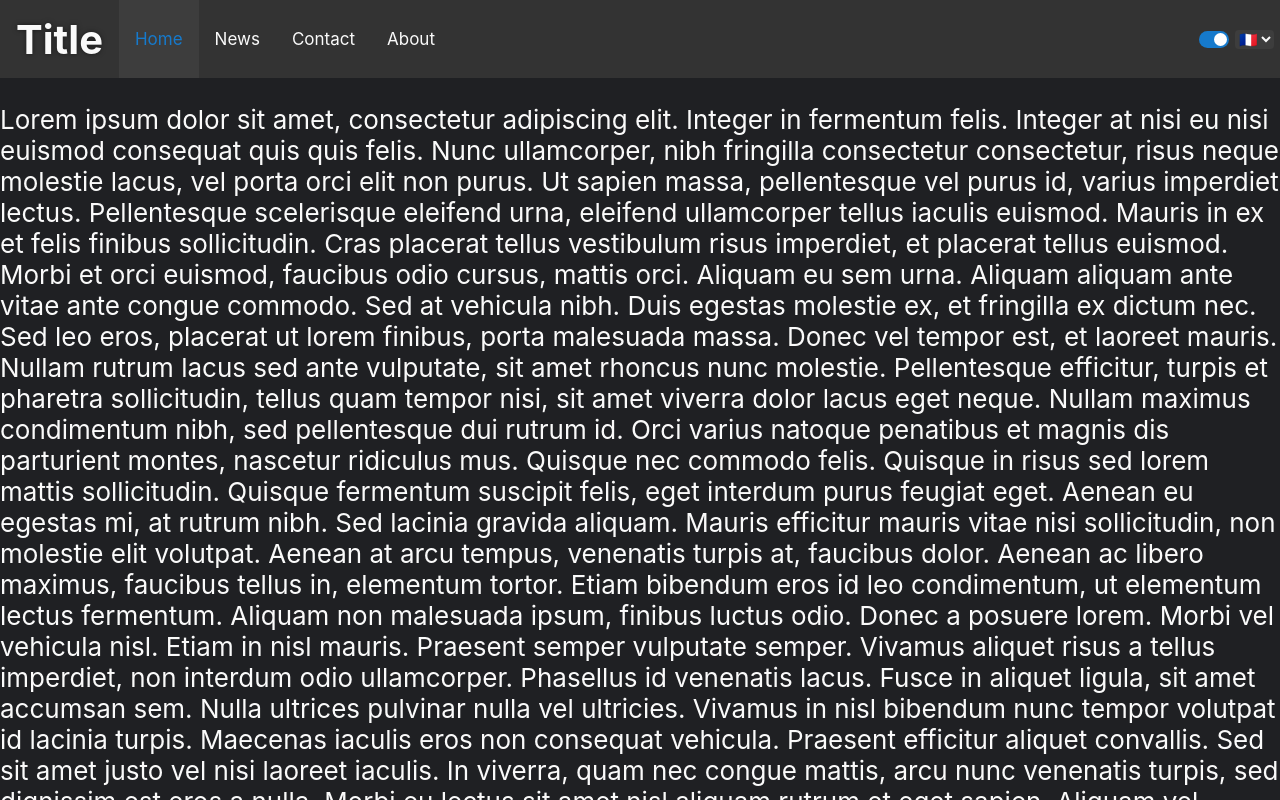
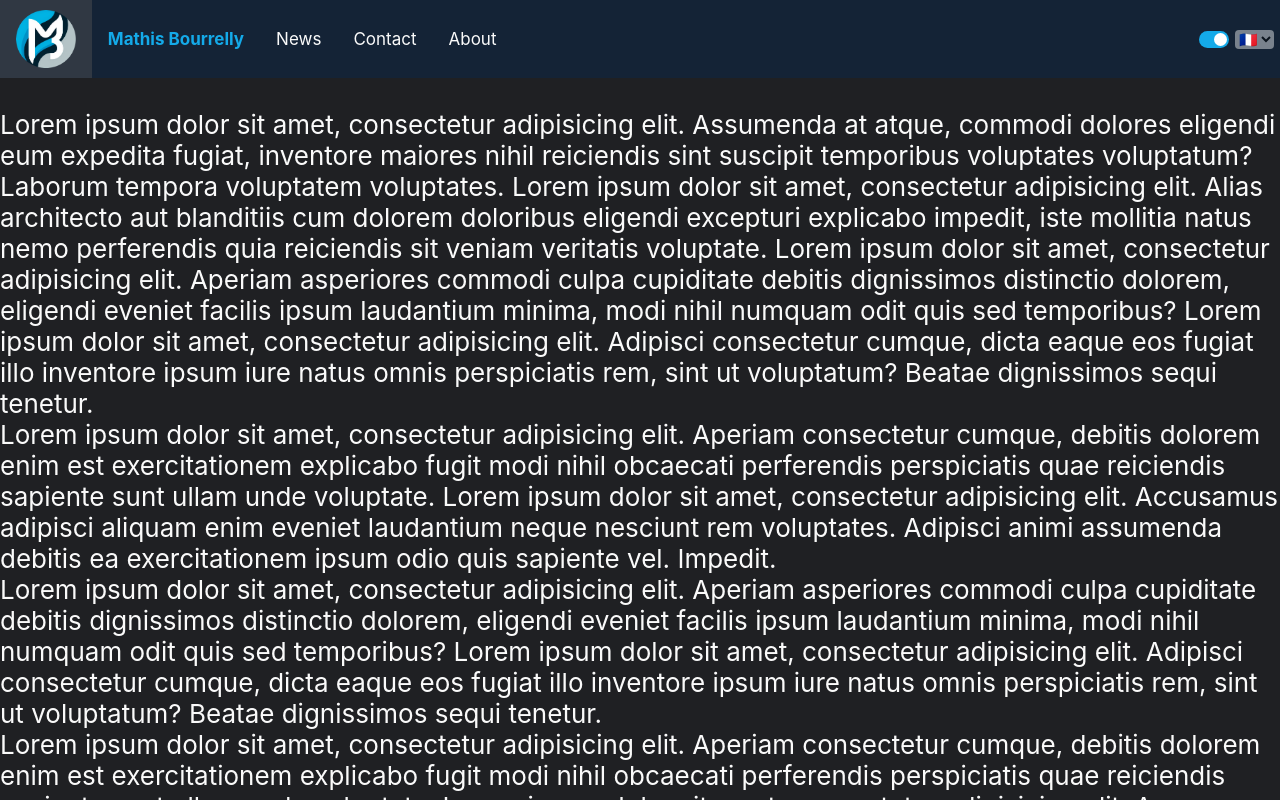
Before and after one commit to Mathis-Bourrelly/portfolio, a React (Create React App) app: page / in a window 1280 px wide. Shown: the top 800 px of the page. Built offline with nearby package versions, Linux system fonts and the light colour scheme.

Commit message:
language

```diff
--- a/public/index.html
+++ b/public/index.html
@@ -24,20 +24,12 @@
       work correctly both with client-side routing and a non-root public URL.
       Learn how to configure a non-root public URL by running `npm run build`.
     -->
-    <title>React App</title>
+    <title>Mathis Bourrelly</title>
   </head>
   <body>
     <noscript>You need to enable JavaScript to run this app.</noscript>
-    <div id="root"></div>
-    <!--
-      This HTML file is a template.
-      If you open it directly in the browser, you will see an empty page.
+    <div id="root">
 
-      You can add webfonts, meta tags, or analytics to this file.
-      The build step will place the bundled scripts into the <body> tag.
-
-      To begin the development, run `npm start` or `yarn start`.
-      To create a production bundle, use `npm run build` or `yarn build`.
-    -->
+    </div>
   </body>
 </html>
--- a/src/App.css
+++ b/src/App.css
@@ -6,19 +6,19 @@ html {
 
 html {
     --color-background: white;
-    --color-text: #1f2023;
-    --color-nav-background: white;
-    --color-nav-hover-background: #b4b4b4;
+    --color-text: #0b141e;
+    --color-nav-background: #142336;
+    --color-nav-hover-background: rgba(180, 180, 180, 0.38);
     --color-nav-active-background: rgba(255, 255, 255, 0.43);
-    --color-accent-color: #3999ea;
+    --color-accent-color: #14AAE9;
 }
 html.dark {
     --color-background: #1f2023;
     --color-text: #fafafa;
-    --color-nav-background: #333;
-    --color-nav-hover-background: #565656;
-    --color-nav-active-background: #3d3d3d;
-    --color-accent-color: #167acc;
+    --color-nav-background: #142336;
+    --color-nav-hover-background: rgba(86, 86, 86, 0.42);
+    --color-nav-active-background: rgba(255, 255, 255, 0.43);
+    --color-accent-color: #14AAE9;
 }
 
 
@@ -31,6 +31,7 @@ html {
 .nav {
     position: sticky;
     top: 0;
+
     background: var(--color-nav-background);
     overflow: hidden;
     height: 3rem;
@@ -39,11 +40,11 @@ html {
 }
 
 .nav {
-    transition: background-color .4s ease;
+    transition: background-color .4s ease,color .4s ease;
 }
 
 .nav.scrolled{
-    background: rgba(255, 255, 255, 0.33);
+    background: rgba(255, 255, 255, 0.18);
     box-shadow: 0 8px 30px rgba(0, 0, 0, 0.1);
     border: 1px solid rgba(255, 255, 255, 0.3);
     backdrop-filter: blur(6.6px);
@@ -53,30 +54,51 @@ html {
 
 /* Style the links inside the navigation bar */
 .nav a {
+    color: #fafafa;
+    display: flex;
+    align-items: center;
     height: 3rem;
     float: left;
-    color: var(--color-text);
     text-align: center;
-    padding: 14px 16px;
+    padding-left: 16px;
+    padding-right: 16px;
+    text-decoration: none;
+    font-size: 17px;
+    align-content: center;
+}
+
+/* Style the links inside the navigation bar */
+.nav.scrolled a {
+    color: #0b141e;
+    display: flex;
+    align-items: center;
+    height: 3rem;
+    float: left;
+    text-align: center;
+    padding-left: 16px;
+    padding-right: 16px;
     text-decoration: none;
     font-size: 17px;
     align-content: center;
 }
 
 .nav a:hover {
-    text-shadow: 0 0 5px rgba(0, 0, 0, 0.5); /* Ajoute une ombre au texte au survol */
+    background: var(--color-nav-hover-background);
 }
 
 
 /* Add a color to the active/current link */
 .nav a.active {
     color: var(--color-accent-color);
-    background: var(--color-nav-active-background);
+
 }
 
 .nav-title{
     font-weight: bold;
-    font-size: 40px !important
+}
+
+.nav a img {
+    height: 75%;
 }
 
 .nav-start{
@@ -156,5 +178,5 @@ input:checked + .slider:before {
     margin-left: 6px;
     font-size: 15px;
     background: var(--color-nav-active-background);
-    color: var(--color-text);
+    color: #0b141e;
 }
--- a/src/comp/Layout.js
+++ b/src/comp/Layout.js
@@ -2,11 +2,11 @@ import React from "react"
 import DarkModeToggle from "./DarkModeToggle"
 import Navbar from "./Navbar";
 
-const Layout = ({currentLang, setCurrentLang}) => {
+const Layout = ({langData, currentLang, setCurrentLang}) => {
 
     return (
         <>
-            <Navbar currentLang={currentLang} setCurrentLang={setCurrentLang}/>
+            <Navbar langData={langData} currentLang={currentLang} setCurrentLang={setCurrentLang}/>
         </>
     );
 };
--- a/src/comp/Navbar.js
+++ b/src/comp/Navbar.js
@@ -2,7 +2,7 @@ import React, {useState, useEffect} from "react";
 import DarkModeToggle from "./DarkModeToggle";
 import LangButton from "./langButton";
 
-const Navbar = ({currentLang, setCurrentLang}) => {
+const Navbar = ({langData ,currentLang, setCurrentLang}) => {
     const [isScrolled, setIsScrolled] = useState(false);
 
     useEffect(() => {
@@ -26,8 +26,8 @@ const Navbar = ({currentLang, setCurrentLang}) => {
         <>
             <div className={`nav ${isScrolled ? 'scrolled' : ''}`}>
                 <div className="nav-start">
-                    <a href="/" className="nav-title">Title</a>
-                    <a className="active" href="#home">Home</a>
+                    <a href="/"><img src="/img/pp_pro_round.png" alt="pp_pro_round"/></a>
+                    <a className="active nav-title" href="#home">{langData[currentLang][0].title}</a>
                     <a href="#news">News</a>
                     <a href="#contact">Contact</a>
                     <a href="#about">About</a>
--- a/src/page/Home.js
+++ b/src/page/Home.js
@@ -3,20 +3,46 @@ import Layout from "../comp/Layout";
 
 const Home = () => {
     const [currentLang, setCurrentLang] = useState("FR");
+    const langData = {
+        "FR": [
+            {"title": "Mathis Bourrelly"}
+        ],
+        "EN": [
+            {"title": "Mathis Bourrelly"}
+        ]
+    };
+
     return (
         <>
-            <Layout currentLang={currentLang} setCurrentLang={setCurrentLang}/>
-             <p>Lorem ipsum dolor sit amet, consectetur adipiscing elit. Integer in fermentum felis. Integer at nisi eu nisi euismod consequat quis quis felis. Nunc ullamcorper, nibh fringilla consectetur consectetur, risus neque molestie lacus, vel porta orci elit non purus. Ut sapien massa, pellentesque vel purus id, varius imperdiet lectus. Pellentesque scelerisque eleifend urna, eleifend ullamcorper tellus iaculis euismod. Mauris in ex et felis finibus sollicitudin. Cras placerat tellus vestibulum risus imperdiet, et placerat tellus euismod. Morbi et orci euismod, faucibus odio cursus, mattis orci. Aliquam eu sem urna. Aliquam aliquam ante vitae ante congue commodo.
-
-                     Sed at vehicula nibh. Duis egestas molestie ex, et fringilla ex dictum nec. Sed leo eros, placerat ut lorem finibus, porta malesuada massa. Donec vel tempor est, et laoreet mauris. Nullam rutrum lacus sed ante vulputate, sit amet rhoncus nunc molestie. Pellentesque efficitur, turpis et pharetra sollicitudin, tellus quam tempor nisi, sit amet viverra dolor lacus eget neque. Nullam maximus condimentum nibh, sed pellentesque dui rutrum id. Orci varius natoque penatibus et magnis dis parturient montes, nascetur ridiculus mus. Quisque nec commodo felis. Quisque in risus sed lorem mattis sollicitudin. Quisque fermentum suscipit felis, eget interdum purus feugiat eget. Aenean eu egestas mi, at rutrum nibh. Sed lacinia gravida aliquam. Mauris efficitur mauris vitae nisi sollicitudin, non molestie elit volutpat. Aenean at arcu tempus, venenatis turpis at, faucibus dolor.
-
-                     Aenean ac libero maximus, faucibus tellus in, elementum tortor. Etiam bibendum eros id leo condimentum, ut elementum lectus fermentum. Aliquam non malesuada ipsum, finibus luctus odio. Donec a posuere lorem. Morbi vel vehicula nisl. Etiam in nisl mauris. Praesent semper vulputate semper. Vivamus aliquet risus a tellus imperdiet, non interdum odio ullamcorper. Phasellus id venenatis lacus. Fusce in aliquet ligula, sit amet accumsan sem. Nulla ultrices pulvinar nulla vel ultricies. Vivamus in nisl bibendum nunc tempor volutpat id lacinia turpis.
-
-                     Maecenas iaculis eros non consequat vehicula. Praesent efficitur aliquet convallis. Sed sit amet justo vel nisi laoreet iaculis. In viverra, quam nec congue mattis, arcu nunc venenatis turpis, sed dignissim est eros a nulla. Morbi eu lectus sit amet nisl aliquam rutrum et eget sapien. Aliquam vel cursus sem, eget imperdiet nibh. Mauris feugiat at velit vitae varius. Vestibulum ante ipsum primis in faucibus orci luctus et ultrices posuere cubilia curae; Aliquam convallis tincidunt ex, at viverra sapien faucibus eu. Duis auctor urna neque, in dictum ex vulputate pellentesque. Proin varius, nisi at vestibulum vestibulum, purus tellus suscipit urna, vel dictum urna odio tempor purus. Ut id sollicitudin mi, nec bibendum est. In elementum tortor eget dui ultrices, vitae condimentum justo facilisis. Nam rutrum pharetra tellus, id consequat ligula. Vivamus elementum scelerisque feugiat. Etiam quis tempor eros.
-
-                     Quisque ornare velit augue, non sodales justo facilisis eget. Vivamus dapibus id urna et interdum. Morbi bibendum magna vel finibus ullamcorper. Pellentesque sed lacinia magna, eget condimentum diam. Aenean porta nisl eu turpis tristique, nec consequat nulla tristique. Orci varius natoque penatibus et magnis dis parturient montes, nascetur ridiculus mus. Quisque cursus velit ipsum, nec pharetra enim porta ut. Aenean lacinia neque in feugiat efficitur. Vivamus euismod volutpat mi, pharetra luctus dui suscipit nec. Vivamus non accumsan diam, ut facilisis magna. Morbi rutrum, nisi at interdum sodales, turpis nunc lobortis diam, sed pharetra lorem ipsum sit amet arcu. Praesent pulvinar quam eleifend finibus tincidunt.</p>
+            <Layout langData={langData} currentLang={currentLang} setCurrentLang={setCurrentLang}/>
             <br/>
+            Lorem ipsum dolor sit amet, consectetur adipisicing elit. Assumenda at atque, commodi dolores eligendi eum expedita fugiat, inventore maiores nihil reiciendis sint suscipit temporibus voluptates voluptatum? Laborum tempora voluptatem voluptates.
+            Lorem ipsum dolor sit amet, consectetur adipisicing elit. Alias architecto aut blanditiis cum dolorem doloribus eligendi excepturi explicabo impedit, iste mollitia natus nemo perferendis quia reiciendis sit veniam veritatis voluptate.
+            Lorem ipsum dolor sit amet, consectetur adipisicing elit. Aperiam asperiores commodi culpa cupiditate debitis dignissimos distinctio dolorem, eligendi eveniet facilis ipsum laudantium minima, modi nihil numquam odit quis sed temporibus?
+            Lorem ipsum dolor sit amet, consectetur adipisicing elit. Adipisci consectetur cumque, dicta eaque eos fugiat illo inventore ipsum iure natus omnis perspiciatis rem, sint ut voluptatum? Beatae dignissimos sequi tenetur.
             <br/>
+            Lorem ipsum dolor sit amet, consectetur adipisicing elit. Aperiam consectetur cumque, debitis dolorem enim est exercitationem explicabo fugit modi nihil obcaecati perferendis perspiciatis quae reiciendis sapiente sunt ullam unde voluptate.
+            Lorem ipsum dolor sit amet, consectetur adipisicing elit. Accusamus adipisci aliquam enim eveniet laudantium neque nesciunt rem voluptates. Adipisci animi assumenda debitis ea exercitationem ipsum odio quis sapiente vel. Impedit.
+            <br/>Lorem ipsum dolor sit amet, consectetur adipisicing elit. Aperiam asperiores commodi culpa cupiditate debitis dignissimos distinctio dolorem, eligendi eveniet facilis ipsum laudantium minima, modi nihil numquam odit quis sed temporibus?
+            Lorem ipsum dolor sit amet, consectetur adipisicing elit. Adipisci consectetur cumque, dicta eaque eos fugiat illo inventore ipsum iure natus omnis perspiciatis rem, sint ut voluptatum? Beatae dignissimos sequi tenetur.
+            <br/>
+            Lorem ipsum dolor sit amet, consectetur adipisicing elit. Aperiam consectetur cumque, debitis dolorem enim est exercitationem explicabo fugit modi nihil obcaecati perferendis perspiciatis quae reiciendis sapiente sunt ullam unde voluptate.
+            Lorem ipsum dolor sit amet, consectetur adipisicing elit. Accusamus adipisci aliquam enim eveniet laudantium neque nesciunt rem voluptates. Adipisci animi assumenda debitis ea exercitationem ipsum odio quis sapiente vel. Impedit.
+            <br/>Lorem ipsum dolor sit amet, consectetur adipisicing elit. Aperiam asperiores commodi culpa cupiditate debitis dignissimos distinctio dolorem, eligendi eveniet facilis ipsum laudantium minima, modi nihil numquam odit quis sed temporibus?
+            Lorem ipsum dolor sit amet, consectetur adipisicing elit. Adipisci consectetur cumque, dicta eaque eos fugiat illo inventore ipsum iure natus omnis perspiciatis rem, sint ut voluptatum? Beatae dignissimos sequi tenetur.
+            <br/>
+            Lorem ipsum dolor sit amet, consectetur adipisicing elit. Aperiam consectetur cumque, debitis dolorem enim est exercitationem explicabo fugit modi nihil obcaecati perferendis perspiciatis quae reiciendis sapiente sunt ullam unde voluptate.
+            Lorem ipsum dolor sit amet, consectetur adipisicing elit. Accusamus adipisci aliquam enim eveniet laudantium neque nesciunt rem voluptates. Adipisci animi assumenda debitis ea exercitationem ipsum odio quis sapiente vel. Impedit.
+            <br/>Lorem ipsum dolor sit amet, consectetur adipisicing elit. Aperiam asperiores commodi culpa cupiditate debitis dignissimos distinctio dolorem, eligendi eveniet facilis ipsum laudantium minima, modi nihil numquam odit quis sed temporibus?
+            Lorem ipsum dolor sit amet, consectetur adipisicing elit. Adipisci consectetur cumque, dicta eaque eos fugiat illo inventore ipsum iure natus omnis perspiciatis rem, sint ut voluptatum? Beatae dignissimos sequi tenetur.
+            <br/>
+            Lorem ipsum dolor sit amet, consectetur adipisicing elit. Aperiam consectetur cumque, debitis dolorem enim est exercitationem explicabo fugit modi nihil obcaecati perferendis perspiciatis quae reiciendis sapiente sunt ullam unde voluptate.
+            Lorem ipsum dolor sit amet, consectetur adipisicing elit. Accusamus adipisci aliquam enim eveniet laudantium neque nesciunt rem voluptates. Adipisci animi assumenda debitis ea exercitationem ipsum odio quis sapiente vel. Impedit.
+            <br/>Lorem ipsum dolor sit amet, consectetur adipisicing elit. Aperiam asperiores commodi culpa cupiditate debitis dignissimos distinctio dolorem, eligendi eveniet facilis ipsum laudantium minima, modi nihil numquam odit quis sed temporibus?
+            Lorem ipsum dolor sit amet, consectetur adipisicing elit. Adipisci consectetur cumque, dicta eaque eos fugiat illo inventore ipsum iure natus omnis perspiciatis rem, sint ut voluptatum? Beatae dignissimos sequi tenetur.
+            <br/>
+            Lorem ipsum dolor sit amet, consectetur adipisicing elit. Aperiam consectetur cumque, debitis dolorem enim est exercitationem explicabo fugit modi nihil obcaecati perferendis perspiciatis quae reiciendis sapiente sunt ullam unde voluptate.
+            Lorem ipsum dolor sit amet, consectetur adipisicing elit. Accusamus adipisci aliquam enim eveniet laudantium neque nesciunt rem voluptates. Adipisci animi assumenda debitis ea exercitationem ipsum odio quis sapiente vel. Impedit.
             <br/>
         </>
     );
```
Also changed, not shown: public/img/pp_pro_a.png (added), public/img/pp_pro_round.png (added).
